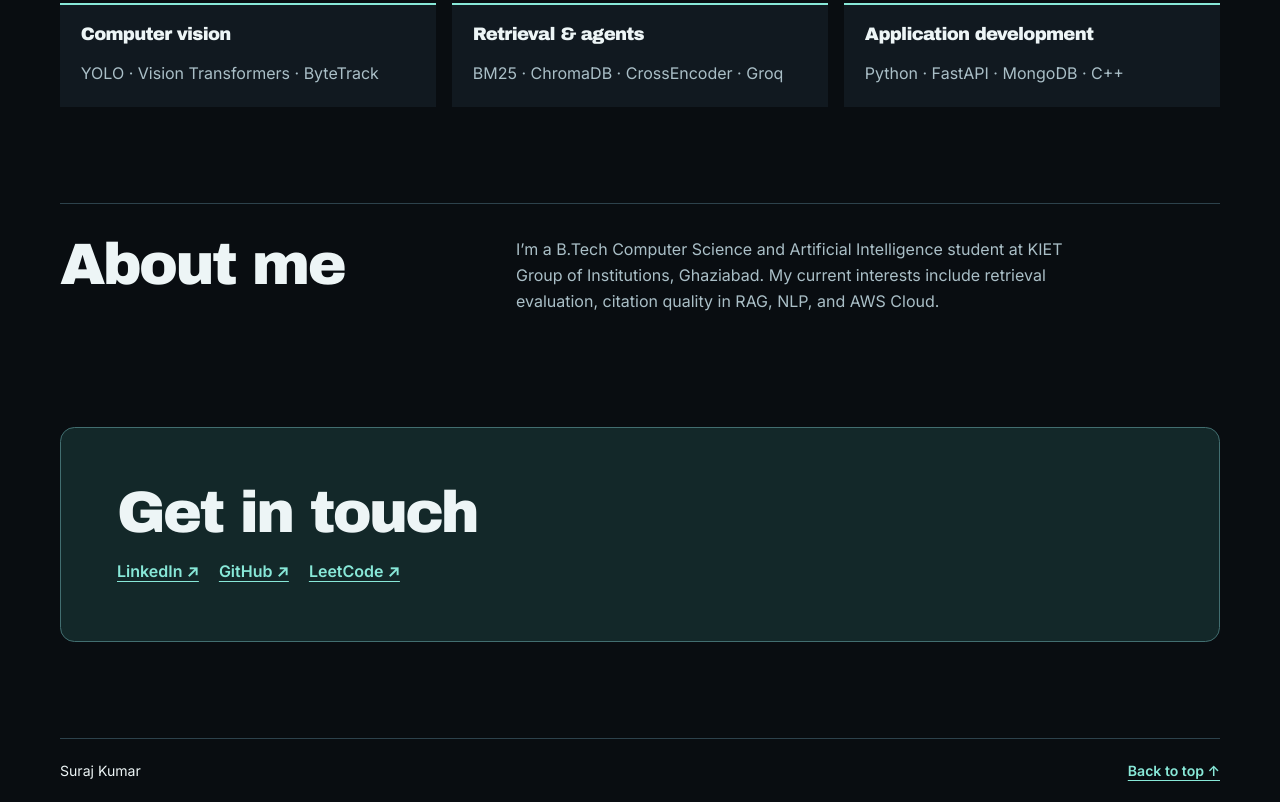
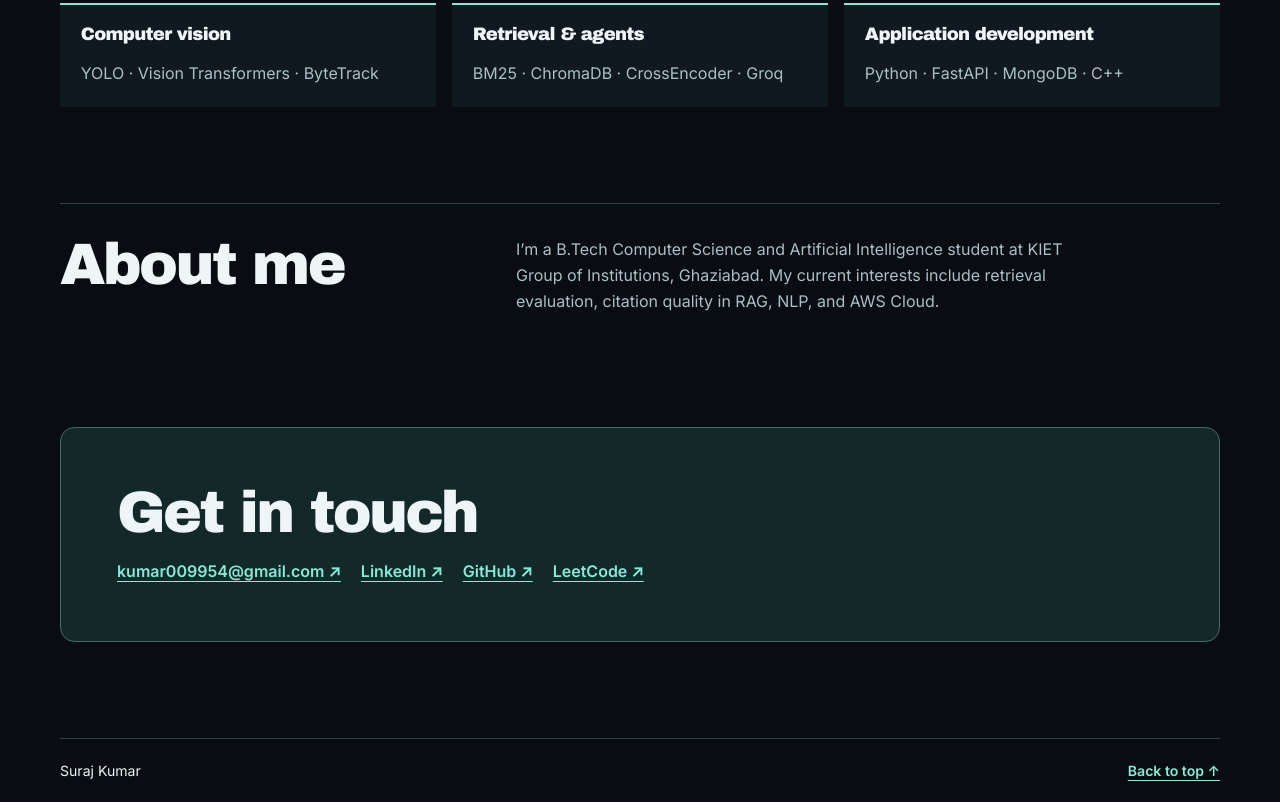
Before and after one commit to munixdelta/munixdelta.github.io, a plain HTML site: page index.html in a window 1280 px wide. Shown: the part 2228-3030 px from the top of the page. Drawn offline with Linux system fonts and the light colour scheme.

Commit message:
Add email to portfolio contact section

```diff
--- a/index.html
+++ b/index.html
@@ -75,7 +75,7 @@
     <div><p>I’m a B.Tech Computer Science and Artificial Intelligence student at KIET Group of Institutions, Ghaziabad. My current interests include retrieval evaluation, citation quality in RAG, NLP, and AWS Cloud.</p>
     </div>
   </section>
-<section id="contact" class="contact" aria-labelledby="contact-title"><h2 id="contact-title">Get in touch</h2><div class="actions"><a href="https://www.linkedin.com/in/suraj-kumar-44296b352/">LinkedIn ↗</a><a href="https://github.com/munixdelta">GitHub ↗</a><a href="https://leetcode.com/u/SurajxYoddha/">LeetCode ↗</a></div></section></main>
+<section id="contact" class="contact" aria-labelledby="contact-title"><h2 id="contact-title">Get in touch</h2><div class="actions"><a href="mailto:kumar009954@gmail.com">kumar009954@gmail.com ↗</a><a href="https://www.linkedin.com/in/suraj-kumar-44296b352/">LinkedIn ↗</a><a href="https://github.com/munixdelta">GitHub ↗</a><a href="https://leetcode.com/u/SurajxYoddha/">LeetCode ↗</a></div></section></main>
 <footer class="wrap">Suraj Kumar <a href="#main">Back to top ↑</a></footer>
 </body>
 </html>
```
